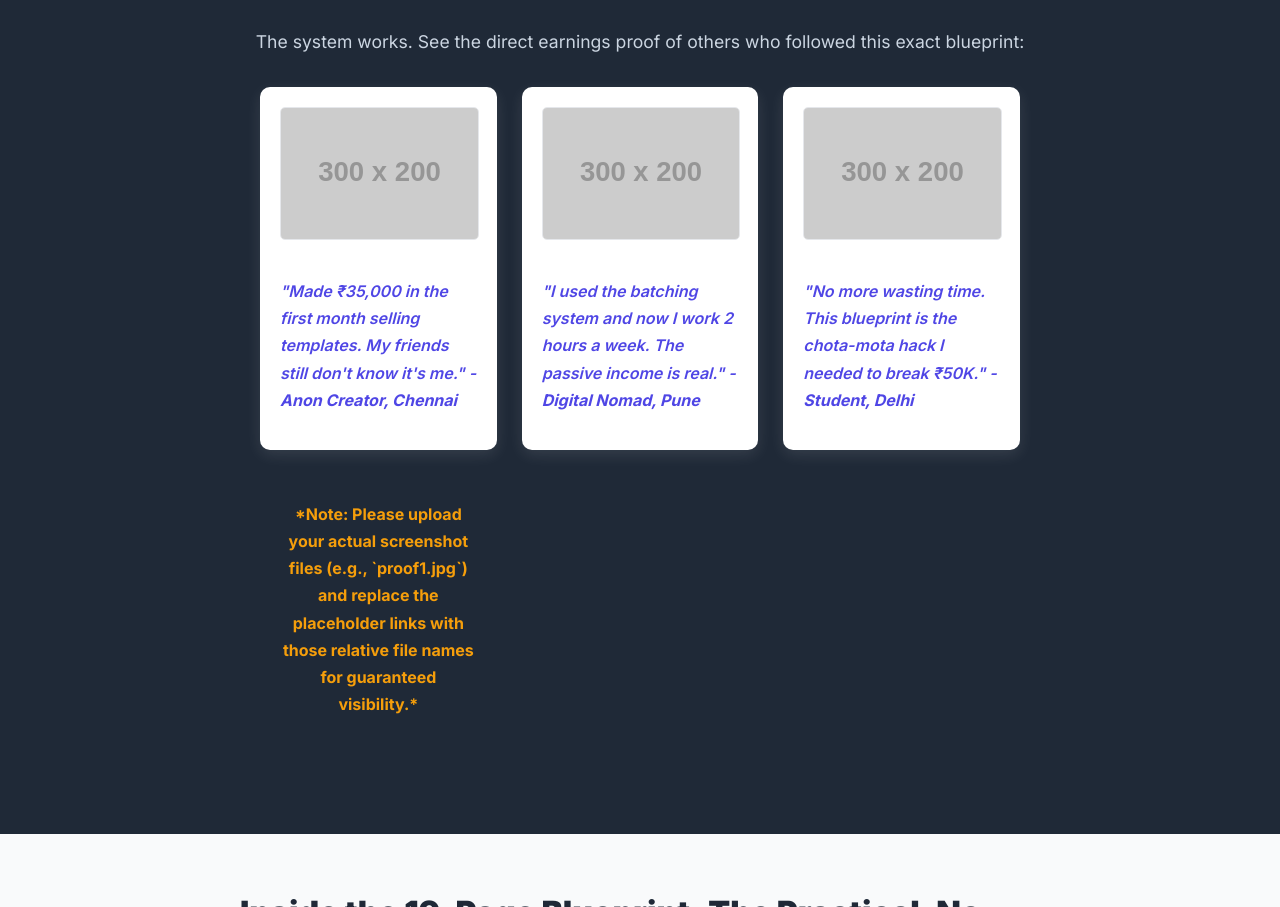
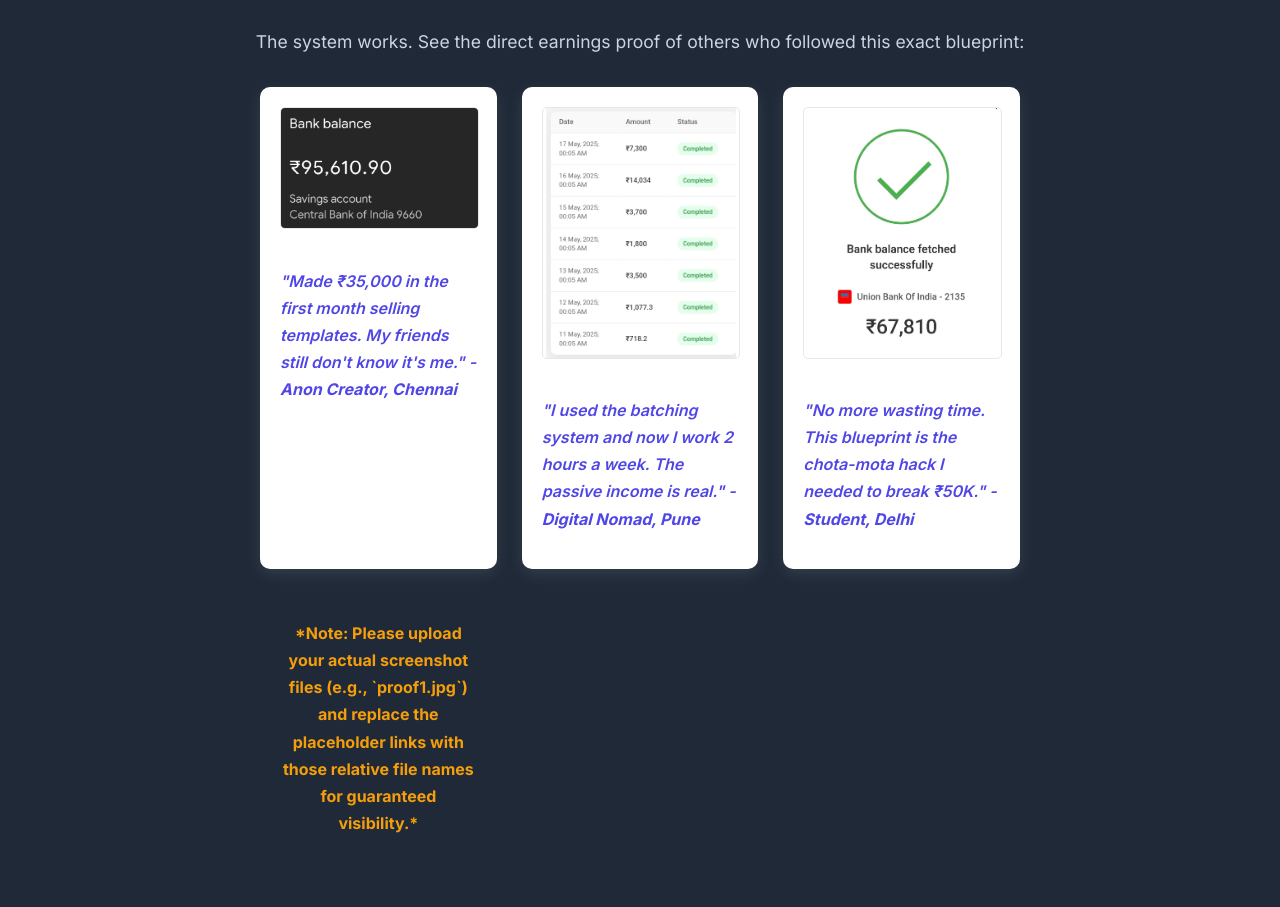
Before and after one commit to lapilap301-creator/faxelessempire, a plain HTML site: page index.html in a window 1280 px wide. Shown: the part 1828-2735 px from the top of the page. Drawn offline with Linux system fonts and the light colour scheme; placeholder pictures from the web are drawn by us.

Commit message:
Update index.html

```diff
--- a/index.html
+++ b/index.html
@@ -288,7 +288,7 @@
             <div class="testimonial-grid">
                 <!-- TESTIMONIAL 1: Placeholder used for reliable display. -->
                 <div class="testimonial-box">
-                    <img src="https://placehold.co/300x200/4f46e5/ffffff?text=STUDENT+PROOF+1"
+                    <img src="proof1.jpg"
                          onerror="this.onerror=null;this.src='https://placehold.co/300x200/94a3b8/ffffff?text=PROOF+SCREEN+1';"
                          alt="Student earnings proof screenshot 1" class="proof-image">
                     <p class="testimonial-caption">"Made ₹35,000 in the first month selling templates. My friends still don't know it's me." - <strong>Anon Creator, Chennai</strong></p>
@@ -296,7 +296,7 @@
 
                 <!-- TESTIMONIAL 2: Placeholder used for reliable display. -->
                 <div class="testimonial-box">
-                    <img src="https://placehold.co/300x200/4f46e5/ffffff?text=STUDENT+PROOF+2"
+                    <img src="proof2.jpg"
                          onerror="this.onerror=null;this.src='https://placehold.co/300x200/94a3b8/ffffff?text=PROOF+SCREEN+2';"
                          alt="Student earnings proof screenshot 2" class="proof-image">
                     <p class="testimonial-caption">"I used the batching system and now I work 2 hours a week. The passive income is real." - <strong>Digital Nomad, Pune</strong></p>
@@ -304,7 +304,7 @@
 
                 <!-- TESTIMONIAL 3: Placeholder used for reliable display. -->
                 <div class="testimonial-box">
-                    <img src="https://placehold.co/300x200/4f46e5/ffffff?text=STUDENT+PROOF+3"
+                    <img src="proof3.jpg"
                          onerror="this.onerror=null;this.src='https://placehold.co/300x200/94a3b8/ffffff?text=PROOF+SCREEN+3';"
                          alt="Student earnings proof screenshot 3" class="proof-image">
                     <p class="testimonial-caption">"No more wasting time. This blueprint is the <span class="local-phrase">chota-mota hack</span> I needed to break ₹50K." - <strong>Student, Delhi</strong></p>
```
